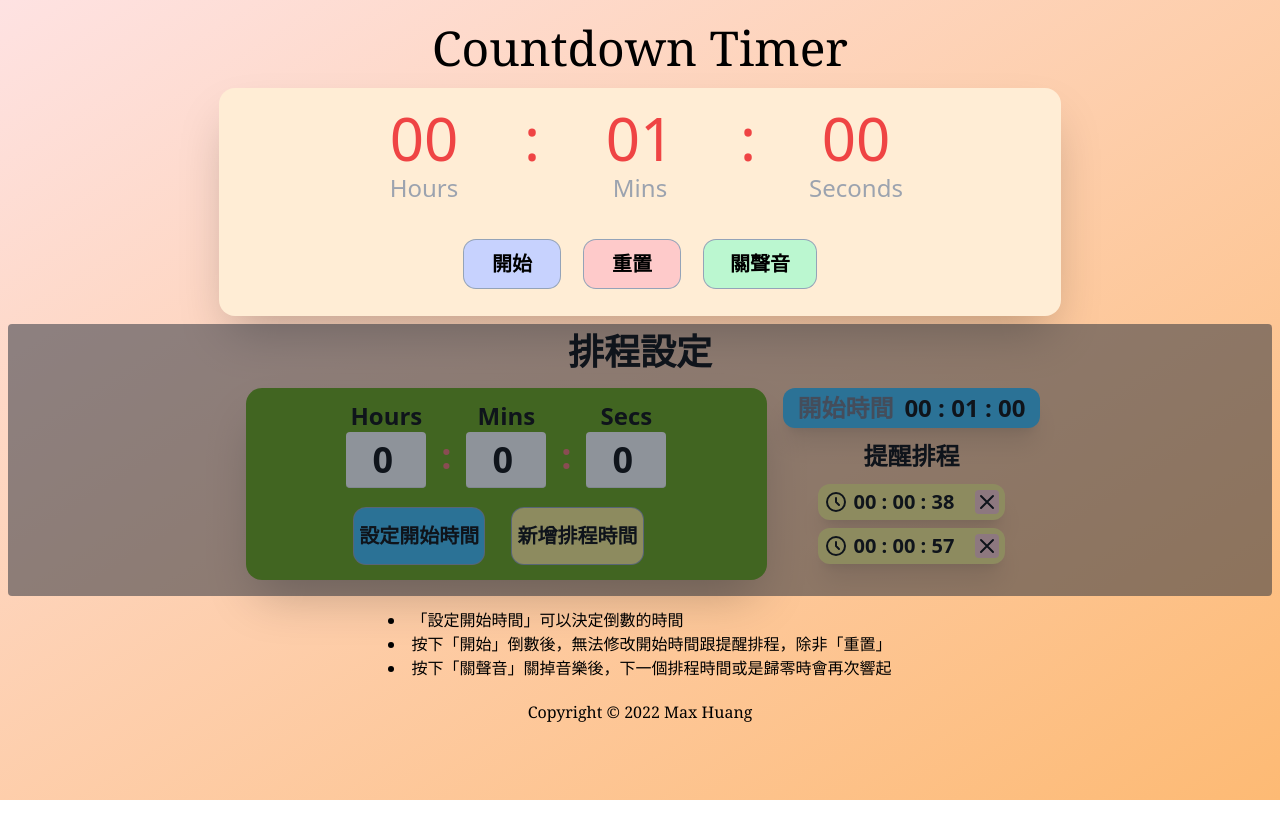
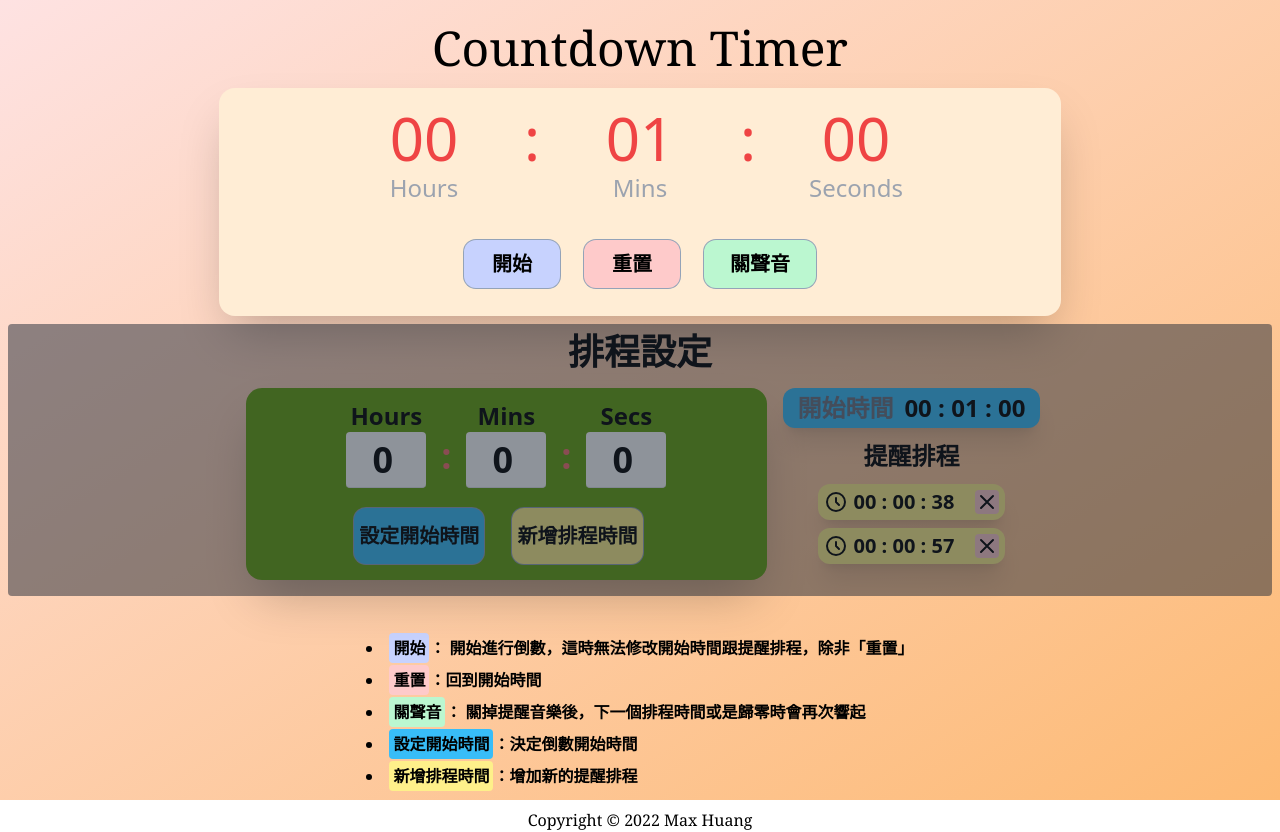
Before and after one commit to hchs200771/multiple_countdown, a React (Vite) app: page / in a window 1280 px wide. Before the commit the page ends 800 px from the top, so only its background shows below. Built offline with nearby package versions, Linux system fonts and the light colour scheme; no server answers.

Commit message:
add description

```diff
--- a/index.html
+++ b/index.html
@@ -8,7 +8,7 @@
   </head>
   <body>
     <div
-      class="container mx-auto h-screen bg-gradient-to-br from-red-100 to-orange-300 p-2"
+      class="container mx-auto h-full bg-gradient-to-br from-red-100 to-orange-300 p-2 lg:h-screen"
     >
       <div id="root"></div>
       <script type="module" src="/src/main.jsx"></script>
--- a/src/App.jsx
+++ b/src/App.jsx
@@ -44,11 +44,27 @@ export default function App() {
           countdownState={countdownState}
         ></CountdownSetter>
       </section>
-      <footer className="mt-5 flex flex-col items-center">
-        <ul className="m-1/2 mx-auto list-inside list-disc">
-          <li>「設定開始時間」可以決定倒數的時間</li>
-          <li>按下「開始」倒數後，無法修改開始時間跟提醒排程，除非「重置」</li>
-          <li>按下「關聲音」關掉音樂後，下一個排程時間或是歸零時會再次響起</li>
+      <footer className="mt-10 flex flex-col items-center">
+        <ul className="m-1/2 mx-auto list-inside list-disc font-bold">
+          <li className="mt-2">
+            <span className="rounded bg-indigo-200 p-1">開始</span>：
+            開始進行倒數，這時無法修改開始時間跟提醒排程，除非「重置」
+          </li>
+          <li className="mt-2">
+            <span className="rounded bg-red-200 p-1">重置</span>：回到開始時間
+          </li>
+          <li className="mt-2">
+            <span className="rounded bg-green-200 p-1">關聲音</span>：
+            關掉提醒音樂後，下一個排程時間或是歸零時會再次響起
+          </li>
+          <li className="mt-2">
+            <span className="rounded bg-sky-400 p-1">設定開始時間</span>
+            ：決定倒數開始時間
+          </li>
+          <li className="mt-2">
+            <span className="rounded bg-yellow-200 p-1">新增排程時間</span>
+            ：增加新的提醒排程
+          </li>
         </ul>
         <p className="mt-5">Copyright © 2022 Max Huang</p>
       </footer>
```
